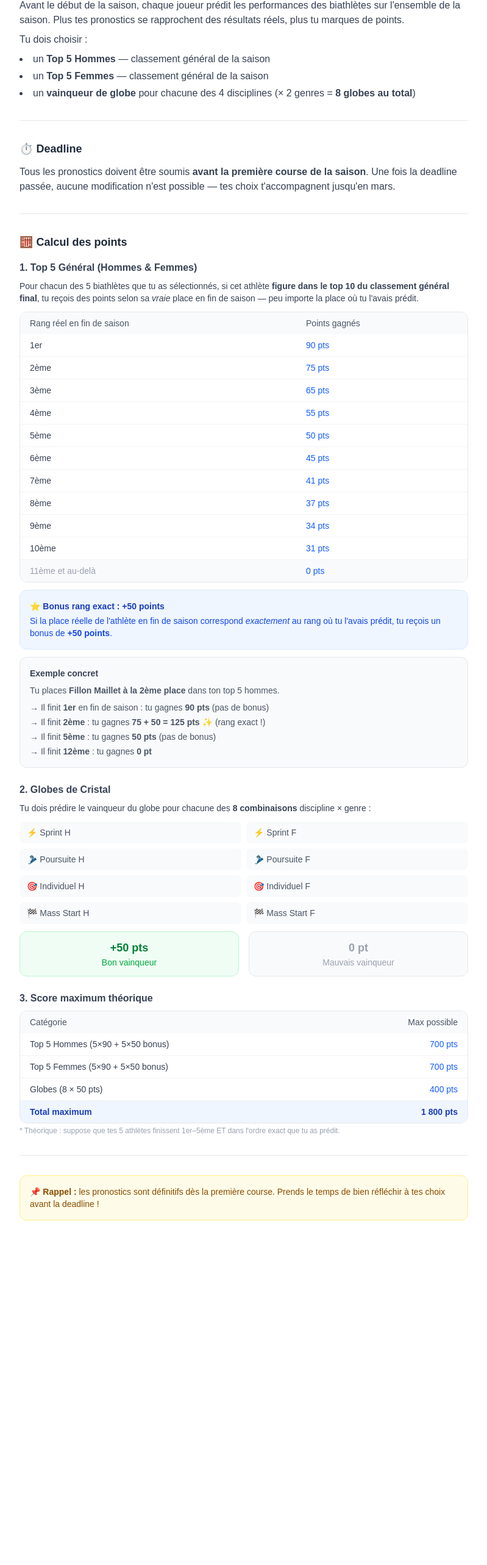
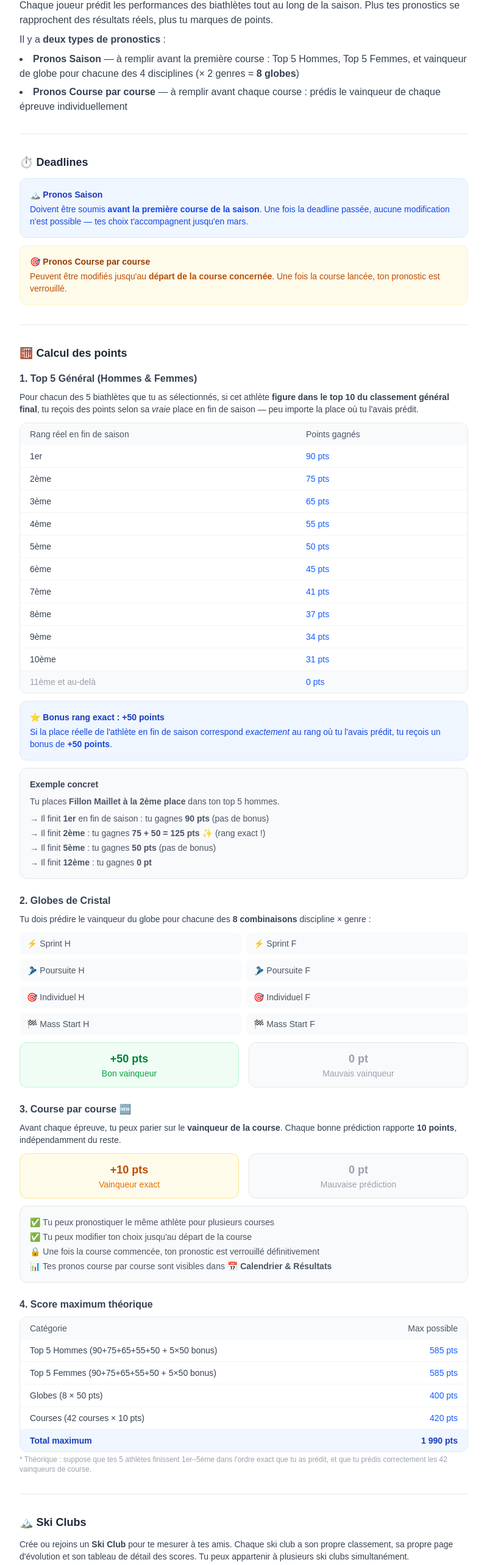
Before and after one commit to fbinter44/fantasy-biathlon, a Next.js app: page /reglement in a window 1280 px wide. Shown: the part 215-2781 px from the top of the page at 61% size, without its empty margins (240-1039 px from the left). Before the commit the page ends 2248 px from the top, so only its background shows below. Built offline with nearby package versions, Linux system fonts and the light colour scheme.

Commit message:
fix bugs and update rules page

```diff
--- a/app/classement/page.tsx
+++ b/app/classement/page.tsx
@@ -5,6 +5,8 @@ import { useRouter } from "next/navigation";
 import { useAuth } from "@/context/AuthContext";
 import { classement, leagues, PlayerPoints } from "@/lib/api";
 import type { VenueEvolution } from "@/lib/api";
+import { buildChartData } from "@/lib/utils";
+import type { ChartRow } from "@/lib/utils";
 import {
   BarChart, Bar, XAxis, YAxis, Tooltip, Legend,
   ResponsiveContainer, LabelList,
@@ -14,36 +16,77 @@ import {
 // ─── Types ───────────────────────────────────────────────────────────────────
 
 type View = "classement" | "evolution";
-type ChartRow = Record<string, string | number>;
 
 // ─── Constantes ──────────────────────────────────────────────────────────────
 
 const MEDALS = ["🥇", "🥈", "🥉"];
 const COLORS = ["#3b82f6","#ec4899","#10b981","#f59e0b","#8b5cf6","#ef4444","#06b6d4","#84cc16"];
 
-// ─── Helpers évolution ───────────────────────────────────────────────────────
+// ─── Tooltip personnalisé (évolution) ────────────────────────────────────────
 
-function buildChartData(
-  evolution: VenueEvolution[],
-  memberIds: Set<string> | null
-): { chartData: ChartRow[]; players: string[] } {
-  const playerMap = new Map<string, string>();
-  evolution.forEach((v) => {
-    v.players.forEach((p) => {
-      if (!memberIds || memberIds.has(p.user_id)) playerMap.set(p.user_id, p.username);
-    });
-  });
-  const chartData = evolution.map((v) => {
-    const row: ChartRow = {
-      venue: v.name,
-      tooltip: `${v.name}\n${v.start_date} → ${v.end_date}`,
-    };
-    v.players.forEach((p) => {
-      if (!memberIds || memberIds.has(p.user_id)) row[p.username] = p.total_points;
-    });
-    return row;
-  });
-  return { chartData, players: Array.from(playerMap.values()) };
+interface EvoPayloadEntry { name?: string; value?: number; color?: string; }
+interface EvoTooltipProps {
+  active?: boolean;
+  payload?: EvoPayloadEntry[];
+  label?: string;
+  fullEvolution: VenueEvolution[];
+}
+
+function EvoTooltip({ active, payload, label, fullEvolution }: EvoTooltipProps) {
+  if (!active || !payload?.length || !label) return null;
+
+  const venueIdx = fullEvolution.findIndex((v) => v.name === label);
+  if (venueIdx < 0) return null;
+  const venue = fullEvolution[venueIdx];
+  const prevVenue = venueIdx > 0 ? fullEvolution[venueIdx - 1] : null;
+
+  const sorted = [...payload].sort((a, b) => (b.value ?? 0) - (a.value ?? 0));
+
+  return (
+    <div className="bg-white border border-gray-200 rounded-xl shadow-lg p-4 min-w-[220px] text-sm">
+      <p className="font-semibold text-gray-800 mb-3">{label}</p>
+      {sorted.map((entry) => {
+        const username = entry.name ?? "";
+        const player = venue.players.find((p) => p.username === username);
+        const prevPlayer = prevVenue?.players.find((p) => p.username === username);
+        if (!player) return null;
+
+        const delta = prevPlayer != null ? player.total_points - prevPlayer.total_points : null;
+        const parts: string[] = [];
+        if (prevPlayer != null) {
+          const dH = player.men_points - prevPlayer.men_points;
+          const dF = player.women_points - prevPlayer.women_points;
+          const dG = player.globe_points - prevPlayer.globe_points;
+          const dR = player.race_points - prevPlayer.race_points;
+          if (dH !== 0) parts.push(`H ${dH > 0 ? "+" : ""}${dH}`);
+          if (dF !== 0) parts.push(`F ${dF > 0 ? "+" : ""}${dF}`);
+          if (dG !== 0) parts.push(`Globes ${dG > 0 ? "+" : ""}${dG}`);
+          if (dR !== 0) parts.push(`Courses ${dR > 0 ? "+" : ""}${dR}`);
+        }
+
+        return (
+          <div key={username} className="mb-2.5">
+            <div className="flex items-center gap-2">
+              <span className="inline-block w-2.5 h-2.5 rounded-full shrink-0" style={{ backgroundColor: entry.color }} />
+              <span className="font-medium text-gray-800 truncate">{username}</span>
+              <span className="ml-auto font-bold text-blue-700 shrink-0">{player.total_points} pts</span>
+            </div>
+            {delta != null && (
+              <p className="ml-4 mt-0.5 text-xs text-gray-500">
+                {delta > 0 ? `+${delta}` : delta < 0 ? `${delta}` : "stable"} ce week-end
+                {parts.length > 0 && (
+                  <span className="text-gray-400 ml-1">({parts.join(" · ")})</span>
+                )}
+              </p>
+            )}
+          </div>
+        );
+      })}
+      <p className="text-xs text-gray-400 border-t border-gray-100 pt-2 mt-1">
+        Cliquez sur la légende pour voir le détail 🔍
+      </p>
+    </div>
+  );
 }
 
 // ─── Composants ──────────────────────────────────────────────────────────────
@@ -77,6 +120,8 @@ export default function ClassementSkiClubPage() {
   const [chartData, setChartData] = useState<ChartRow[]>([]);
   const [players, setPlayers] = useState<string[]>([]);
   const [myUsername, setMyUsername] = useState("");
+  const [fullEvolution, setFullEvolution] = useState<VenueEvolution[]>([]);
+  const [usernameToUserId, setUsernameToUserId] = useState<Map<string, string>>(new Map());
   const [evoLoading, setEvoLoading] = useState(false);
   const [evoLoaded, setEvoLoaded] = useState(false);
 
@@ -110,9 +155,11 @@ export default function ClassementSkiClubPage() {
         setMyUsername(
           evo[0]?.players.find((p) => p.user_id === user!.user_id)?.username ?? user!.username
         );
-        const { chartData: cd, players: pl } = buildChartData(evo, ids);
+        const { chartData: cd, players: pl, usernameToUserId: u2id } = buildChartData(evo, ids);
         setChartData(cd);
         setPlayers(pl);
+        setFullEvolution(evo);
+        setUsernameToUserId(u2id);
         setEvoLoaded(true);
       } finally {
         setEvoLoading(false);
@@ -289,13 +336,32 @@ export default function ClassementSkiClubPage() {
 
               <section className="mb-10">
                 <h2 className="text-lg font-semibold text-gray-700 mb-3">📈 Évolution des points</h2>
+                <p className="text-xs text-gray-400 mb-2">Survolez un point pour voir le détail du week-end · Cliquez sur un nom dans la légende pour voir son score détaillé</p>
                 <div className="bg-white border border-gray-200 rounded-xl p-4">
                   <ResponsiveContainer width="100%" height={420}>
                     <LineChart data={chartData} margin={{ top: 10, right: 30, left: 0, bottom: 0 }}>
                       <CartesianGrid strokeDasharray="3 3" stroke="#f0f0f0" />
                       <XAxis dataKey="venue" tick={{ fontSize: 12 }} />
                       <YAxis tick={{ fontSize: 12 }} />
-                      <Tooltip /><Legend />
+                      <Tooltip
+                        // eslint-disable-next-line @typescript-eslint/no-explicit-any
+                        content={(props: any) => (
+                          <EvoTooltip
+                            active={props.active}
+                            payload={props.payload}
+                            label={props.label}
+                            fullEvolution={fullEvolution}
+                          />
+                        )}
+                      />
+                      <Legend
+                        wrapperStyle={{ cursor: "pointer" }}
+                        onClick={(data) => {
+                          const username = data.dataKey as string;
+                          const userId = usernameToUserId.get(username);
+                          if (userId) router.push(`/classement/detail?userId=${userId}`);
+                        }}
+                      />
                       {players.map((username, i) => {
                         const isMe = username === myUsername;
                         return (
@@ -306,6 +372,14 @@ export default function ClassementSkiClubPage() {
                             stroke={isMe ? "#ef4444" : COLORS[i % COLORS.length]}
                             strokeWidth={isMe ? 3 : 1.5}
                             dot={false}
+                            activeDot={{
+                              r: 5,
+                              cursor: "pointer",
+                              onClick: () => {
+                                const userId = usernameToUserId.get(username);
+                                if (userId) router.push(`/classement/detail?userId=${userId}`);
+                              },
+                            }}
                             opacity={isMe ? 1 : 0.6}
                           />
                         );
--- a/app/reglement/page.tsx
+++ b/app/reglement/page.tsx
@@ -27,14 +27,19 @@ export default function ReglementPage() {
         <div>
           <h2 className="text-lg font-semibold text-gray-800 mb-3">🎯 Objectif</h2>
           <p>
-            Avant le début de la saison, chaque joueur prédit les performances des biathlètes sur l&apos;ensemble de la saison.
+            Chaque joueur prédit les performances des biathlètes tout au long de la saison.
             Plus tes pronostics se rapprochent des résultats réels, plus tu marques de points.
           </p>
-          <p className="mt-2">Tu dois choisir :</p>
-          <ul className="list-disc list-inside mt-2 space-y-1">
-            <li>un <strong>Top 5 Hommes</strong> — classement général de la saison</li>
-            <li>un <strong>Top 5 Femmes</strong> — classement général de la saison</li>
-            <li>un <strong>vainqueur de globe</strong> pour chacune des 4 disciplines (× 2 genres = <strong>8 globes au total</strong>)</li>
+          <p className="mt-2">Il y a <strong>deux types de pronostics</strong> :</p>
+          <ul className="list-disc list-inside mt-2 space-y-1.5">
+            <li>
+              <strong>Pronos Saison</strong> — à remplir avant la première course :{" "}
+              Top 5 Hommes, Top 5 Femmes, et vainqueur de globe pour chacune des 4 disciplines (× 2 genres = <strong>8 globes</strong>)
+            </li>
+            <li>
+              <strong>Pronos Course par course</strong> — à remplir avant chaque course :{" "}
+              prédis le vainqueur de chaque épreuve individuellement
+            </li>
           </ul>
         </div>
 
@@ -42,11 +47,24 @@ export default function ReglementPage() {
 
         {/* Deadline */}
         <div>
-          <h2 className="text-lg font-semibold text-gray-800 mb-3">⏱️ Deadline</h2>
-          <p>
-            Tous les pronostics doivent être soumis <strong>avant la première course de la saison</strong>.
-            Une fois la deadline passée, aucune modification n&apos;est possible — tes choix t&apos;accompagnent jusqu&apos;en mars.
-          </p>
+          <h2 className="text-lg font-semibold text-gray-800 mb-3">⏱️ Deadlines</h2>
+
+          <div className="space-y-3">
+            <div className="p-4 bg-blue-50 border border-blue-100 rounded-xl text-sm">
+              <p className="font-semibold text-blue-800 mb-1">🏔️ Pronos Saison</p>
+              <p className="text-blue-700">
+                Doivent être soumis <strong>avant la première course de la saison</strong>.
+                Une fois la deadline passée, aucune modification n&apos;est possible — tes choix t&apos;accompagnent jusqu&apos;en mars.
+              </p>
+            </div>
+            <div className="p-4 bg-amber-50 border border-amber-100 rounded-xl text-sm">
+              <p className="font-semibold text-amber-800 mb-1">🎯 Pronos Course par course</p>
+              <p className="text-amber-700">
+                Peuvent être modifiés jusqu&apos;au <strong>départ de la course concernée</strong>.
+                Une fois la course lancée, ton pronostic est verrouillé.
+              </p>
+            </div>
+          </div>
         </div>
 
         <hr className="border-gray-200" />
@@ -57,10 +75,10 @@ export default function ReglementPage() {
 
           {/* Top 5 */}
           <div className="mb-6">
-            <h3 className="font-semibold text-gray-700 mb-2">1. Top 5 Général (Hommes & Femmes)</h3>
+            <h3 className="font-semibold text-gray-700 mb-2">1. Top 5 Général (Hommes &amp; Femmes)</h3>
             <p className="text-sm mb-3">
               Pour chacun des 5 biathlètes que tu as sélectionnés, si cet athlète <strong>figure dans le top 10 du classement général final</strong>,
-              tu reçois des points selon sa <em>vraie </em> place en fin de saison — peu importe la place où tu l&apos;avais prédit.
+              tu reçois des points selon sa <em>vraie</em> place en fin de saison — peu importe la place où tu l&apos;avais prédit.
             </p>
 
             <div className="overflow-x-auto rounded-xl border border-gray-200 mb-3">
@@ -90,7 +108,7 @@ export default function ReglementPage() {
             <div className="p-4 bg-blue-50 border border-blue-100 rounded-xl text-sm">
               <p className="font-semibold text-blue-800 mb-1">⭐ Bonus rang exact : +50 points</p>
               <p className="text-blue-700">
-                Si la place réelle de l&apos;athlète en fin de saison correspond <em>exactement </em> au rang où tu l&apos;avais prédit,
+                Si la place réelle de l&apos;athlète en fin de saison correspond <em>exactement</em> au rang où tu l&apos;avais prédit,
                 tu reçois un bonus de <strong>+50 points</strong>.
               </p>
             </div>
@@ -140,9 +158,36 @@ export default function ReglementPage() {
             </div>
           </div>
 
+          {/* Course par course */}
+          <div className="mb-6">
+            <h3 className="font-semibold text-gray-700 mb-2">3. Course par course 🆕</h3>
+            <p className="text-sm mb-3">
+              Avant chaque épreuve, tu peux parier sur le <strong>vainqueur de la course</strong>.
+              Chaque bonne prédiction rapporte <strong>10 points</strong>, indépendamment du reste.
+            </p>
+            <div className="flex gap-4 text-sm mb-3">
+              <div className="flex-1 p-3 bg-amber-50 border border-amber-200 rounded-xl text-center">
+                <div className="font-bold text-amber-700 text-lg">+10 pts</div>
+                <div className="text-amber-600">Vainqueur exact</div>
+              </div>
+              <div className="flex-1 p-3 bg-gray-50 border border-gray-200 rounded-xl text-center">
+                <div className="font-bold text-gray-400 text-lg">0 pt</div>
+                <div className="text-gray-400">Mauvaise prédiction</div>
+              </div>
+            </div>
+            <div className="p-4 bg-gray-50 border border-gray-200 rounded-xl text-sm">
+              <ul className="space-y-1 text-gray-600">
+                <li>✅ Tu peux pronostiquer le même athlète pour plusieurs courses</li>
+                <li>✅ Tu peux modifier ton choix jusqu&apos;au départ de la course</li>
+                <li>🔒 Une fois la course commencée, ton pronostic est verrouillé définitivement</li>
+                <li>📊 Tes pronos course par course sont visibles dans <strong>📅 Calendrier &amp; Résultats</strong></li>
+              </ul>
+            </div>
+          </div>
+
           {/* Score max */}
           <div>
-            <h3 className="font-semibold text-gray-700 mb-2">3. Score maximum théorique</h3>
+            <h3 className="font-semibold text-gray-700 mb-2">4. Score maximum théorique</h3>
             <div className="overflow-x-auto rounded-xl border border-gray-200 text-sm">
               <table className="w-full">
                 <thead className="bg-gray-50">
@@ -153,36 +198,53 @@ export default function ReglementPage() {
                 </thead>
                 <tbody className="divide-y divide-gray-100">
                   <tr>
-                    <td className="px-4 py-2">Top 5 Hommes (5×90 + 5×50 bonus)</td>
-                    <td className="px-4 py-2 text-right font-medium text-blue-600">700 pts</td>
+                    <td className="px-4 py-2">Top 5 Hommes (90+75+65+55+50 + 5×50 bonus)</td>
+                    <td className="px-4 py-2 text-right font-medium text-blue-600">585 pts</td>
                   </tr>
                   <tr>
-                    <td className="px-4 py-2">Top 5 Femmes (5×90 + 5×50 bonus)</td>
-                    <td className="px-4 py-2 text-right font-medium text-blue-600">700 pts</td>
+                    <td className="px-4 py-2">Top 5 Femmes (90+75+65+55+50 + 5×50 bonus)</td>
+                    <td className="px-4 py-2 text-right font-medium text-blue-600">585 pts</td>
                   </tr>
                   <tr>
                     <td className="px-4 py-2">Globes (8 × 50 pts)</td>
                     <td className="px-4 py-2 text-right font-medium text-blue-600">400 pts</td>
                   </tr>
+                  <tr>
+                    <td className="px-4 py-2">Courses (42 courses × 10 pts)</td>
+                    <td className="px-4 py-2 text-right font-medium text-blue-600">420 pts</td>
+                  </tr>
                   <tr className="bg-blue-50 font-semibold">
                     <td className="px-4 py-2 text-blue-800">Total maximum</td>
-                    <td className="px-4 py-2 text-right text-blue-800">1 800 pts</td>
+                    <td className="px-4 py-2 text-right text-blue-800">1 990 pts</td>
                   </tr>
                 </tbody>
               </table>
             </div>
             <p className="text-xs text-gray-400 mt-1">
-              * Théorique : suppose que tes 5 athlètes finissent 1er–5ème ET dans l&apos;ordre exact que tu as prédit.
+              * Théorique : suppose que tes 5 athlètes finissent 1er–5ème dans l&apos;ordre exact que tu as prédit, et que tu prédis correctement les 42 vainqueurs de course.
             </p>
           </div>
         </div>
 
         <hr className="border-gray-200" />
 
+        {/* Ski Clubs */}
+        <div>
+          <h2 className="text-lg font-semibold text-gray-800 mb-3">🏔️ Ski Clubs</h2>
+          <p className="text-sm">
+            Crée ou rejoins un <strong>Ski Club</strong> pour te mesurer à tes amis. Chaque ski club a son propre classement,
+            sa propre page d&apos;évolution et son tableau de détail des scores.
+            Tu peux appartenir à plusieurs ski clubs simultanément.
+          </p>
+        </div>
+
+        <hr className="border-gray-200" />
+
         <div className="p-4 bg-yellow-50 border border-yellow-200 rounded-xl">
           <p className="text-sm text-yellow-800">
-            📌 <strong>Rappel :</strong> les pronostics sont définitifs dès la première course.
-            Prends le temps de bien réfléchir à tes choix avant la deadline !
+            📌 <strong>Rappel :</strong> les pronos saison sont définitifs dès la première course.
+            Les pronos course par course peuvent être modifiés jusqu&apos;au départ de chaque épreuve.
+            Prends le temps de bien réfléchir à tes choix avant chaque deadline !
           </p>
         </div>
 
```
Also changed, not shown: app/classement/detail/page.tsx (+29 -7 lines), lib/utils.ts (+6 -3 lines), 2 other files (tests, documents, lock files or other folders).
